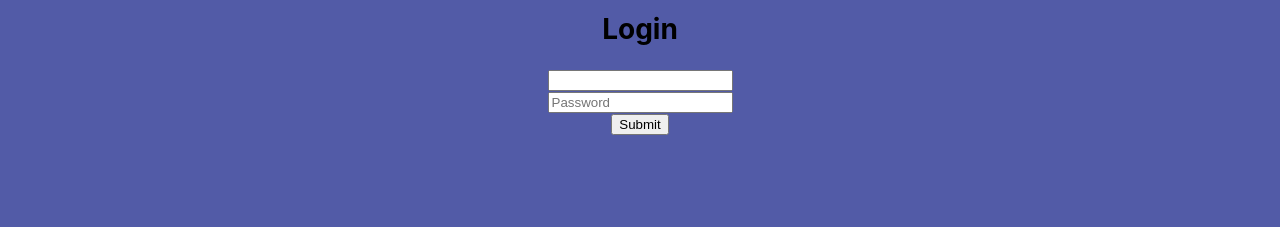
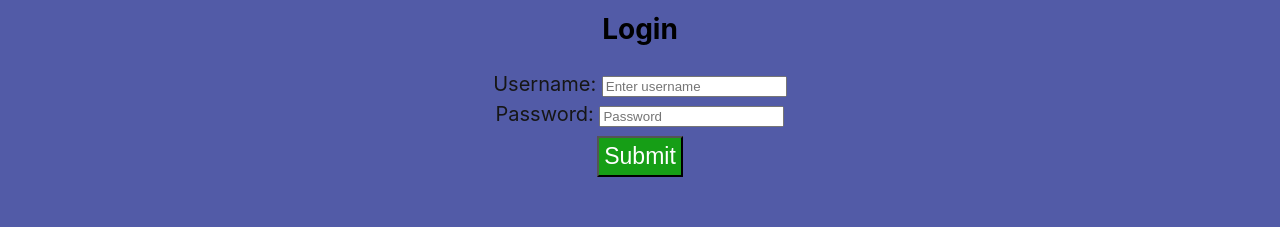
Before and after one commit to manotim/Tech-Blog-App, a React (Create React App) app: page /login in a window 1280 px wide. Shown: the part 277-504 px from the top of the page. Built offline with nearby package versions, Linux system fonts and the light colour scheme.

Commit message:
final updates

```diff
--- a/src/Components/App.css
+++ b/src/Components/App.css
@@ -69,6 +69,27 @@ legend {
   margin: 5rem 0;
   box-shadow: 0 5px 15px rgba(0, 0, 0, 0.2);
   transition: all 0.3s linear;
+}
+
+.login-btn {
+  background-color: rgb(22, 158, 22);
+  color: white;
+  margin: 7px;
+  padding: 5px;
+  font-size: 23px;
+}
+
+.refresh-btn {
+  background-color: rgb(187, 177, 41);
+  color: white;
+  margin: 7px;
+  padding: 5px;
+  font-size: 23px;
+}
+
+.login-form label {
+  color: rgb(22, 22, 22);
+  font-size: 20px;
 }
 
 .edit-story {
--- a/src/Components/App.js
+++ b/src/Components/App.js
@@ -54,30 +54,6 @@ function App() {
         setInnovations([...innovations, innovations])
       })
   }
-  const updateInnovation = (id, innovationData) => {
-    fetch(`http://localhost:4200/innovations/`, {
-      method: 'PATCH',
-      headers: {
-        'Content-Type': 'application/json',
-      },
-      body: JSON.stringify(innovationData),
-    })
-    .then(response => response.json())
-    .then(updatedInnovation => {
-      // Find the index of the updated innovation in the state array
-      const index = innovations.findIndex(i => i.id === updatedInnovation.id);
-      if (index >= 0) {
-        // Update the state array with the updated innovation
-        const newInnovations = [...innovations];
-        newInnovations[index] = updatedInnovation;
-        setInnovations(newInnovations);
-      }
-    })
-    .catch(error => {
-      console.error('Failed to update innovation:', error);
-    });
-  };
-
 
   function removeInnovation(id) {
     const remainingInnovations = innovations.filter(
@@ -105,6 +81,21 @@ function App() {
     history.push('/login')
   }
 
+  if (innovations.length === 0 && isLoggedIn) {
+    return (
+      <main>
+        <h2>No New Innovations</h2>
+        <br />
+        <button
+          className='refresh-btn'
+          onClick={() => fetchInnovations(setInnovations)}
+        >
+          Refresh
+        </button>
+      </main>
+    )
+  }
+
   return (
     <div className='App'>
       <Header getInnovation={getInnovation} />
@@ -114,7 +105,7 @@ function App() {
           <Login setIsLoggedIn={setIsLoggedIn} />
         </Route>
         <Route exact path='/add-form'>
-          <AddInnovation />
+          <AddInnovation addInnovation={addInnovation} />
         </Route>
         <Route exact path='/'>
           <Home isLoggedIn={isLoggedIn} />
@@ -126,7 +117,6 @@ function App() {
         removeInnovation={removeInnovation}
       />
       <AddInnovation addInnovation={addInnovation} />
-
     </div>
   )
 }
--- a/src/Components/Login.js
+++ b/src/Components/Login.js
@@ -29,25 +29,30 @@ function Login({ setIsLoggedIn }) {
     <div>
       <div>
         <h1>Login</h1>
-        <form onSubmit={handleSubmit}>
+        <form className='login-form' onSubmit={handleSubmit}>
           <div>
+            <label htmlFor='name'>Username: </label>
             <input
               type='text'
+              id='name'
               name='username'
+              placeholder='Enter username'
               value={formData.username}
               onChange={handleChange}
             />
           </div>
           <div>
+            <label htmlFor='pwd'>Password: </label>
             <input
               type='password'
+              id='pwd'
               name='password'
               placeholder='Password'
               value={formData.password}
               onChange={handleChange}
             />
           </div>
-          <input type='submit' value='Submit' />
+          <input className='login-btn' type='submit' value='Submit' />
         </form>
       </div>
     </div>
```
Also changed, not shown: src/data.json (+0 -9 lines).
